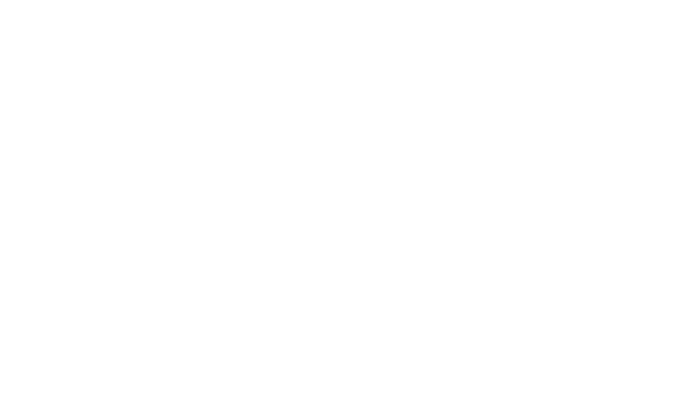
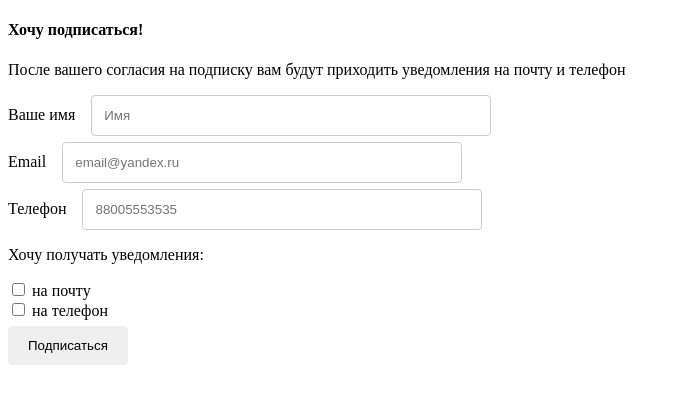
Before and after one commit to urfu-2018/markup-task-1, a website: page index.html in a window 1280 px wide. Shown: the whole page, without its empty margins (0-680 px from the left). Drawn offline with Linux system fonts and the light colour scheme.

Commit message:
html and start css

```diff
--- a/index.css
+++ b/index.css
@@ -0,0 +1,78 @@
+* {
+    box-sizing: border-box;
+}
+
+/*.col-25 {
+    float: left;
+    width: 25%;
+    margin-top: 6px;
+}
+
+.col-75 {
+    float: left;
+    width: 75%;
+    margin-top: 6px;
+}
+
+!* Clear floats after the columns *!
+.row:after {
+    content: "";
+    display: table;
+    clear: both;
+}
+
+@media screen and (max-width: 600px) {
+    .col-25, .col-75, input[type=submit] {
+        width: 100%;
+        margin-top: 0;
+    }
+}*/
+
+.header{
+
+}
+
+.header-description{
+
+}
+
+.form{
+
+}
+
+.form .form-element{
+    margin-bottom: 6px;
+}
+
+.form .form-element .form-element-name{
+    padding: 12px 12px 12px 0;
+}
+
+.form .form-element .form-element-input{
+    width: 80%;
+    max-width: 400px;
+    padding: 12px;
+    border: 1px solid #ccc;
+    border-radius: 4px;
+    resize: vertical;
+}
+
+.form .form-element .form-element-selection{
+
+}
+
+.form .form-element .form-element-selection .form-element-selection-checkbox{
+
+}
+
+.form .form-element .form-element-selection .form-element-selection-name{
+
+}
+
+.form .describe-button{
+    padding: 12px 20px;
+    border: none;
+    border-radius: 4px;
+    cursor: pointer;
+    float: left;
+}
--- a/index.html
+++ b/index.html
@@ -3,7 +3,43 @@
 <head>
     <meta charset="utf-8">
     <title>Задача «Подписка на бложик»</title>
+    <link rel="stylesheet" href="index.css">
 </head>
 <body>
+    <header class="header">
+        <h4>Хочу подписаться!</h4>
+
+        <p class="header-description">После вашего согласия на подписку вам будут приходить уведомления на почту и телефон</p>
+    </header>
+    <div class="main">
+        <form class="form">
+            <div class="form-element">
+                <span class="form-element-name">Ваше имя</span>
+                <input type="text" name="FirstName" placeholder="Имя" class="form-element-input">
+            </div>
+            <div class="form-element">
+                <span class="form-element-name">Email</span>
+                <input type="email" name="Email" placeholder="email@yandex.ru" class="form-element-input">
+            </div>
+            <div class="form-element">
+                <span class="form-element-name">Телефон</span>
+                <input type="number" name="Phone" placeholder="88005553535" class="form-element-input">
+            </div>
+            <div class="form-element">
+                <p>Хочу получать уведомления:</p>
+                <div class="form-element-selection">
+                    <input type="checkbox" id="mail" name="notification"
+                           value="mail" class="form-element-selection-checkbox"/>
+                    <label for="mail" class="form-element-selection-name">на почту</label>
+                </div>
+                <div class="form-element-selection">
+                    <input type="checkbox" id="phone" name="notification"
+                           value="phone" class="form-element-selection-checkbox"/>
+                    <label for="phone" class="form-element-selection-name">на телефон</label>
+                </div>
+            </div>
+            <button type="button" class="describe-button">Подписаться</button>
+        </form>
+    </div>
 </body>
 </html>
```
